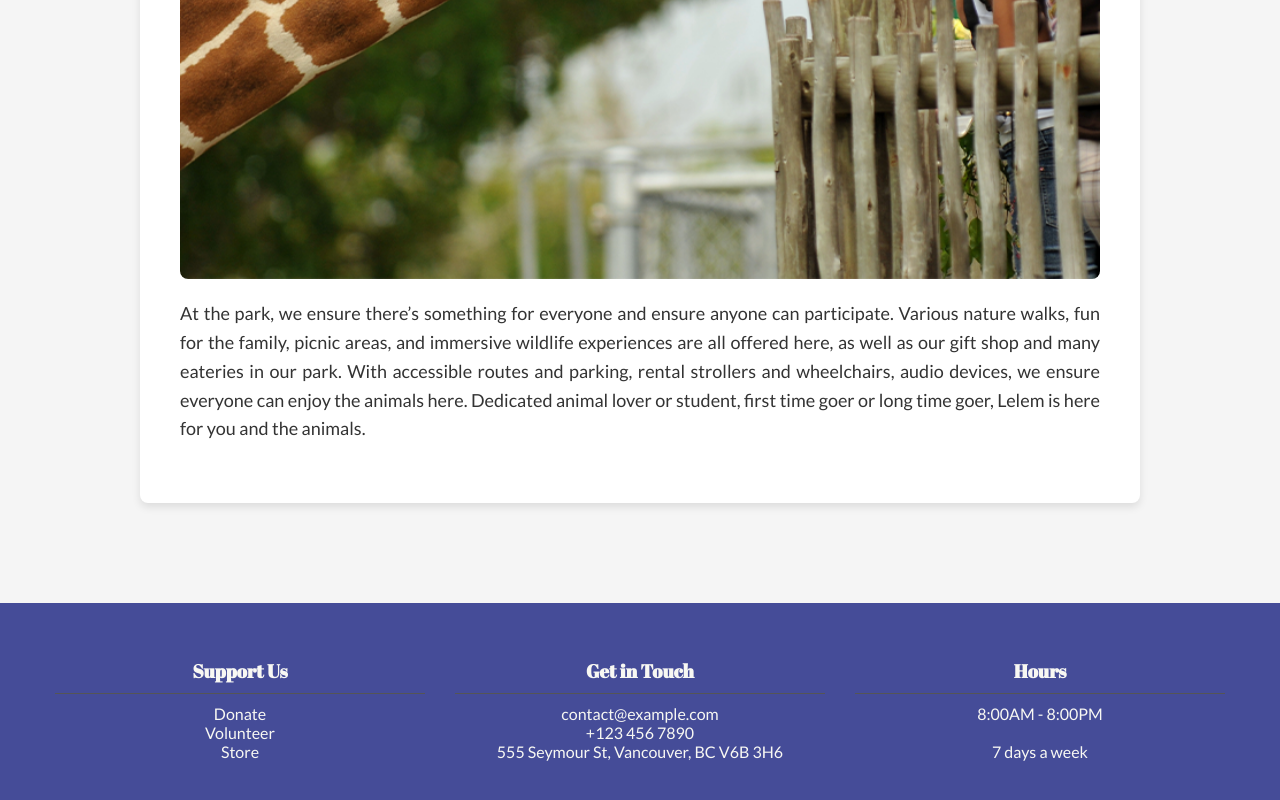
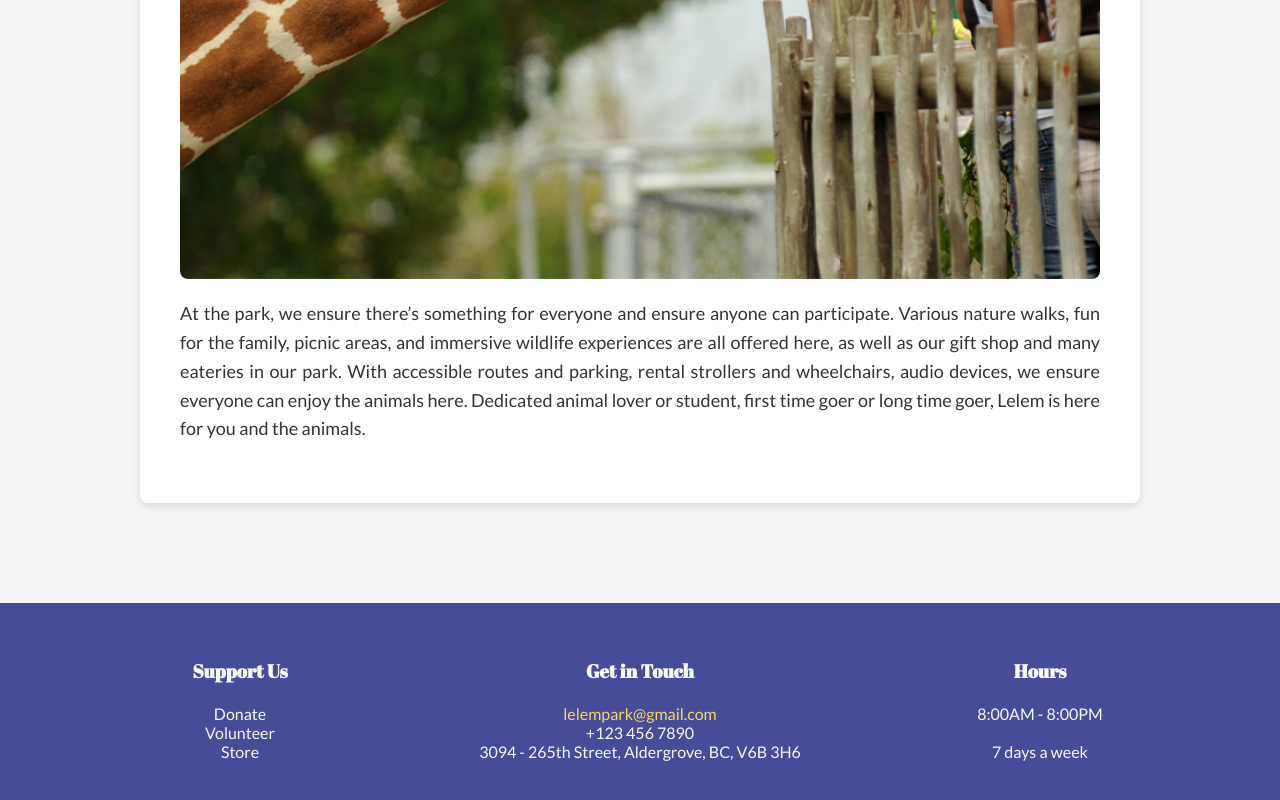
Before and after one commit to jorola0411/lelemnaturalpark, a plain HTML site: page about.html in a window 1280 px wide. Shown: the part 1907-2707 px from the top of the page. Drawn offline with Linux system fonts and the light colour scheme.

Commit message:
Final Version (hopefully)

```diff
--- a/about.html
+++ b/about.html
@@ -63,9 +63,9 @@
             </div>
             <div class="footer-box">
                 <h3>Get in Touch</h3>
-                <p>contact@example.com</p>
+                <p><a href="mailto:lelempark@gmail.com">lelempark@gmail.com</a></p>
                 <p>+123 456 7890</p>
-                <p>555 Seymour St, Vancouver, BC V6B 3H6</p>
+                <p>3094 - 265th Street, Aldergrove, BC, V6B 3H6</p>
             </div>
             <div class="footer-box">
                 <h3>Hours</h3>
```
Also changed, not shown: animal.html (+2 -2 lines), index.html (+2 -2 lines), merch.html (+2 -2 lines), tickets.html (+2 -2 lines).
